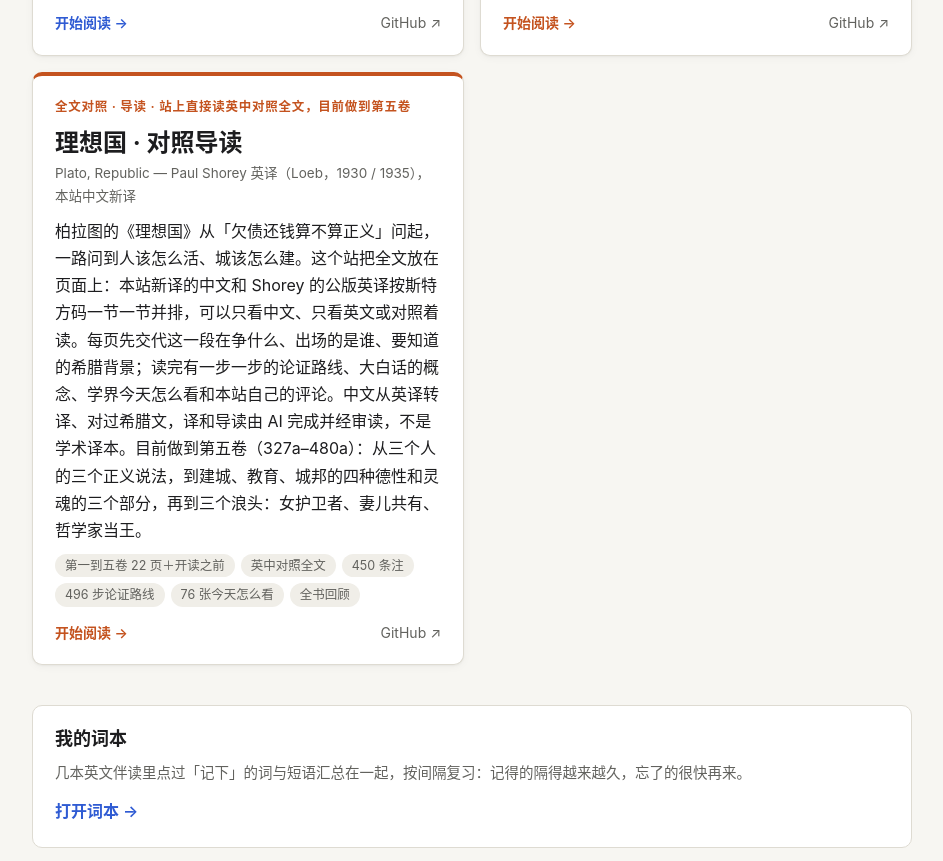
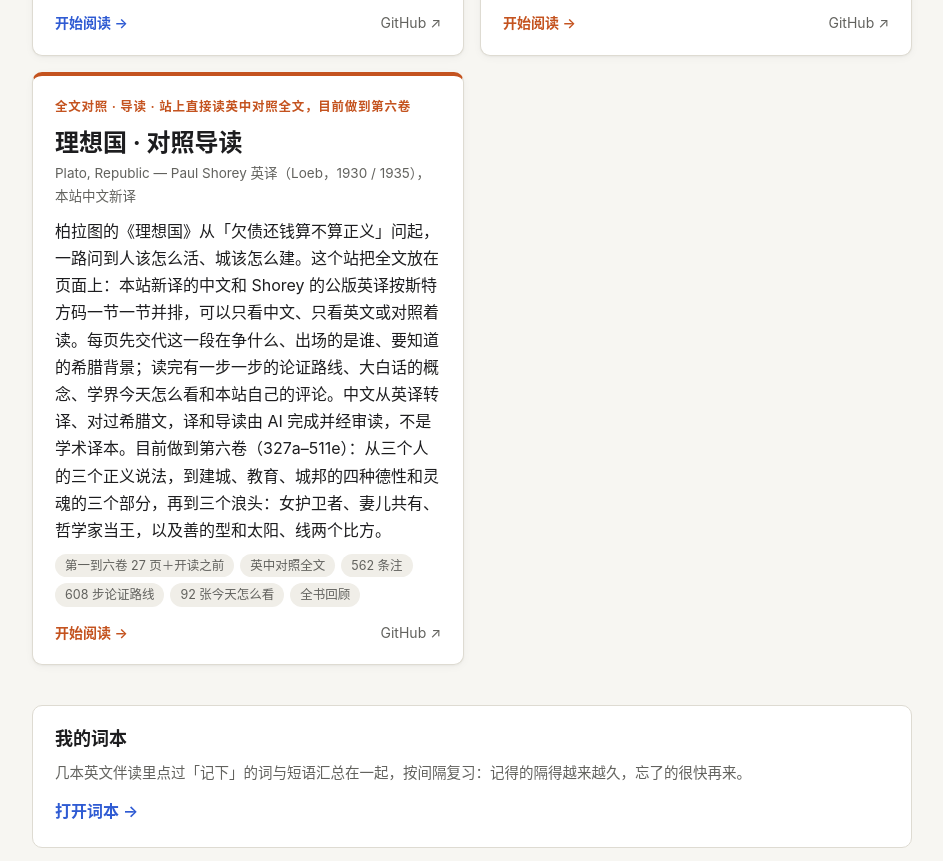
Before and after one commit to shakespark/tutorials-home, a plain HTML site: page index.html in a window 1280 px wide. Shown: the part 6162-7023 px from the top of the page, without its empty margins (168-1111 px from the left). Drawn offline with Linux system fonts and the light colour scheme.

Commit message:
理想国卡片：做到第六卷（28 页，562 注 / 608 步 / 92 张）
Co-Authored-By: Claude Opus 5.5 <noreply@anthropic.com>

```diff
--- a/index.html
+++ b/index.html
@@ -307,12 +307,12 @@
       <div class="progress" hidden><div class="track"><div class="fill"></div></div><span>已读完 <b></b> 页</span></div>
       <div class="foot"><span class="go">开始阅读 →</span><a class="src" href="https://github.com/shakespark/my-book-companion/tree/main/systems" target="_blank" rel="noopener">GitHub ↗</a></div>
     </article>
-    <article class="tut" style="--tc: var(--t2)" data-progress="rp-done-:23">
-      <div class="kicker">全文对照 · 导读 · 站上直接读英中对照全文，目前做到第五卷</div>
+    <article class="tut" style="--tc: var(--t2)" data-progress="rp-done-:28">
+      <div class="kicker">全文对照 · 导读 · 站上直接读英中对照全文，目前做到第六卷</div>
       <h2><a href="/republic/">理想国 · 对照导读</a></h2>
       <div class="en">Plato, Republic — Paul Shorey 英译（Loeb，1930 / 1935），本站中文新译</div>
-      <p class="desc">柏拉图的《理想国》从「欠债还钱算不算正义」问起，一路问到人该怎么活、城该怎么建。这个站把全文放在页面上：本站新译的中文和 Shorey 的公版英译按斯特方码一节一节并排，可以只看中文、只看英文或对照着读。每页先交代这一段在争什么、出场的是谁、要知道的希腊背景；读完有一步一步的论证路线、大白话的概念、学界今天怎么看和本站自己的评论。中文从英译转译、对过希腊文，译和导读由 AI 完成并经审读，不是学术译本。目前做到第五卷（327a–480a）：从三个人的三个正义说法，到建城、教育、城邦的四种德性和灵魂的三个部分，再到三个浪头：女护卫者、妻儿共有、哲学家当王。</p>
-      <ul class="tags"><li>第一到五卷 22 页＋开读之前</li><li>英中对照全文</li><li>450 条注</li><li>496 步论证路线</li><li>76 张今天怎么看</li><li>全书回顾</li></ul>
+      <p class="desc">柏拉图的《理想国》从「欠债还钱算不算正义」问起，一路问到人该怎么活、城该怎么建。这个站把全文放在页面上：本站新译的中文和 Shorey 的公版英译按斯特方码一节一节并排，可以只看中文、只看英文或对照着读。每页先交代这一段在争什么、出场的是谁、要知道的希腊背景；读完有一步一步的论证路线、大白话的概念、学界今天怎么看和本站自己的评论。中文从英译转译、对过希腊文，译和导读由 AI 完成并经审读，不是学术译本。目前做到第六卷（327a–511e）：从三个人的三个正义说法，到建城、教育、城邦的四种德性和灵魂的三个部分，再到三个浪头：女护卫者、妻儿共有、哲学家当王，以及善的型和太阳、线两个比方。</p>
+      <ul class="tags"><li>第一到六卷 27 页＋开读之前</li><li>英中对照全文</li><li>562 条注</li><li>608 步论证路线</li><li>92 张今天怎么看</li><li>全书回顾</li></ul>
       <div class="progress" hidden><div class="track"><div class="fill"></div></div><span>已读完 <b></b> 页</span></div>
       <div class="foot"><span class="go">开始阅读 →</span><a class="src" href="https://github.com/shakespark/my-book-companion/tree/main/republic" target="_blank" rel="noopener">GitHub ↗</a></div>
     </article>
```
